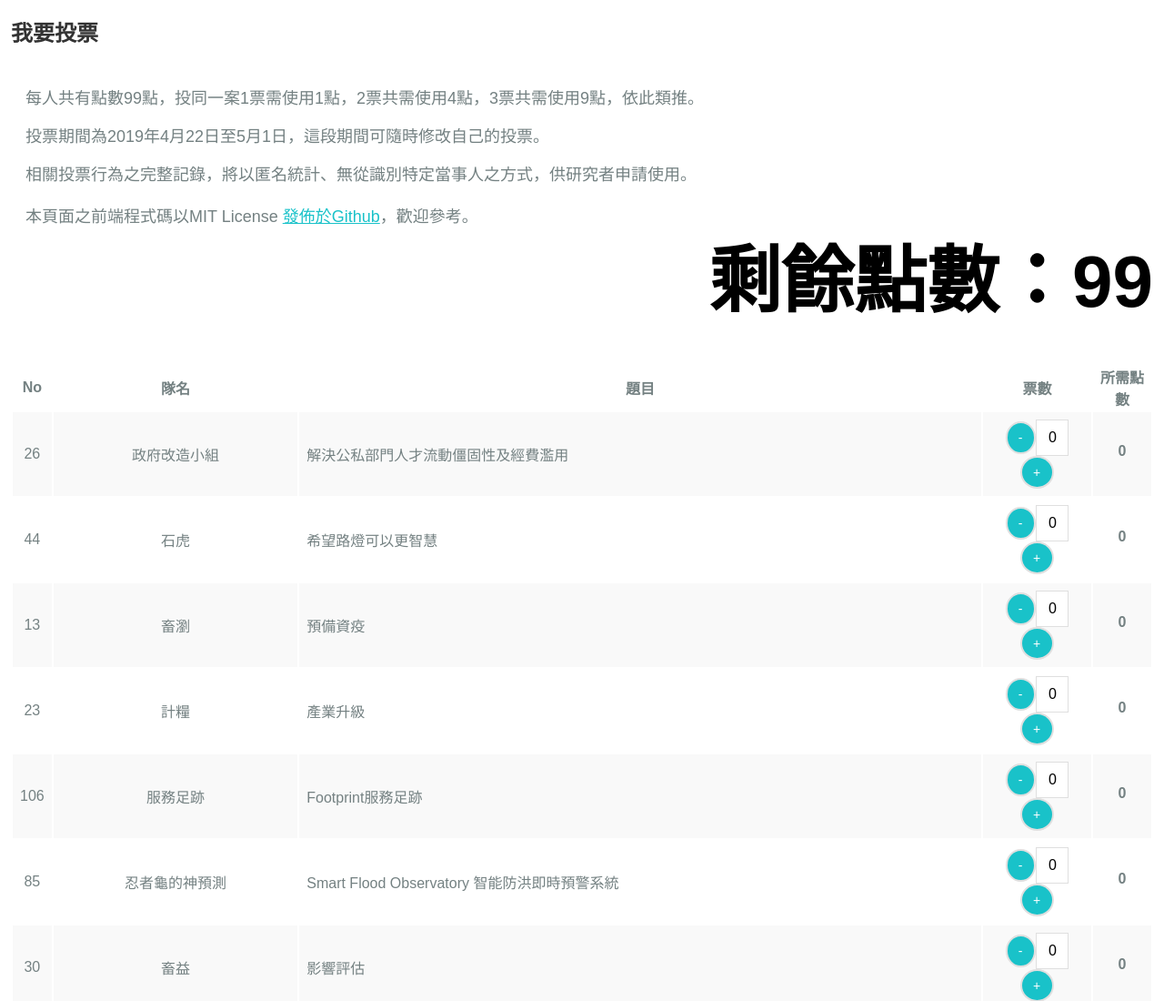
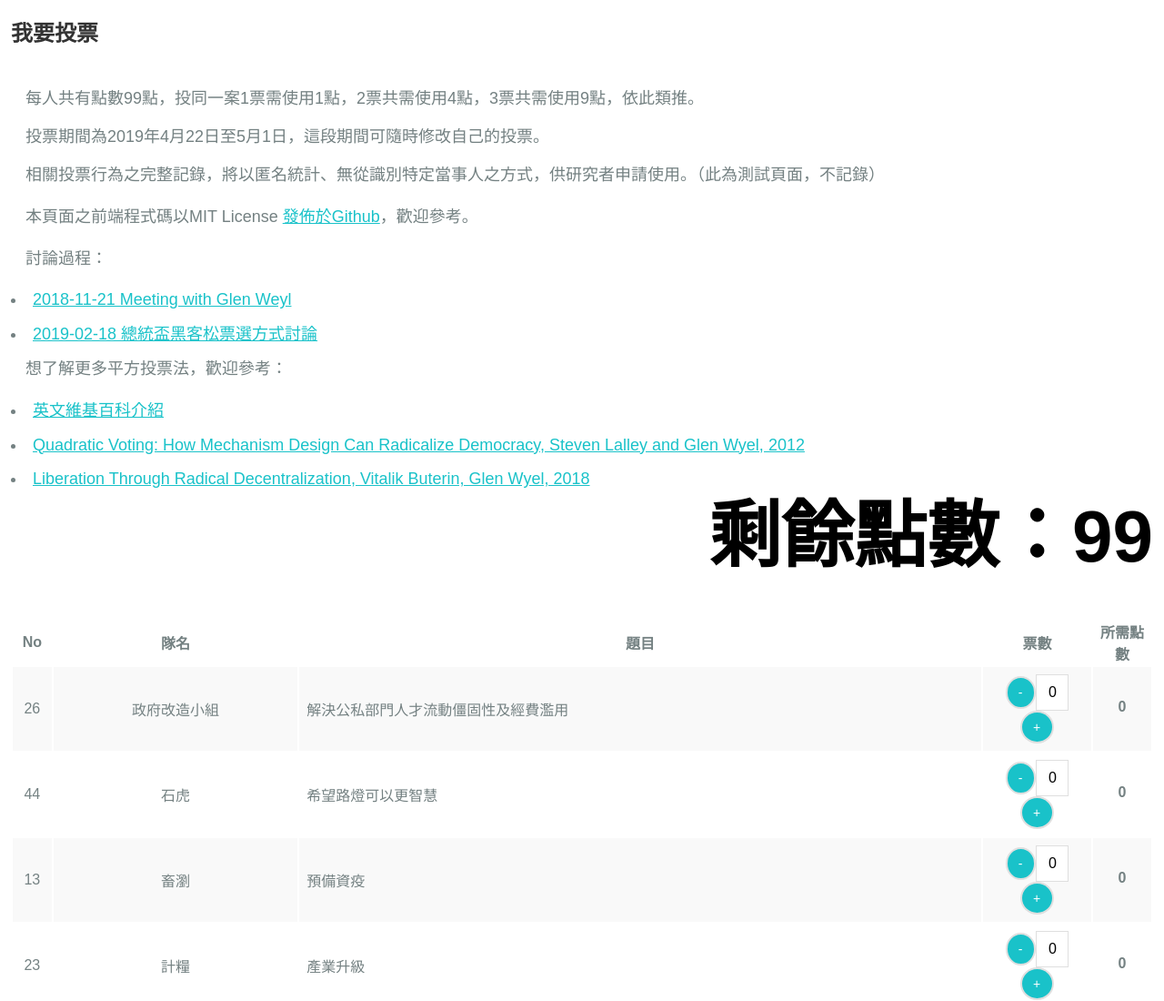
Before and after one commit to PDIS/quadratic-voting-frontend, a plain HTML site: page index.html in a window 1280 px wide. Shown: the top 1100 px of the page at 91% size. Drawn offline with Linux system fonts and the light colour scheme.

Commit message:
fix wording

```diff
--- a/index.html
+++ b/index.html
@@ -190,11 +190,21 @@
                                 投票期間為2019年4月22日至5月1日，這段期間可隨時修改自己的投票。
                             </p>
                             <p class="text-left" style="margin:0 0 8px 16px">
-                                相關投票行為之完整記錄，將以匿名統計、無從識別特定當事人之方式，供研究者申請使用。
+                                相關投票行為之完整記錄，將以匿名統計、無從識別特定當事人之方式，供研究者申請使用。（此為測試頁面，不記錄）
                             </p>
                             <p class="text-left" style="margin:0 0 8px 16px">
                                 本頁面之前端程式碼以MIT License <a href="https://github.com/PDIS/quadratic-voting-frontend">發佈於Github</a>，歡迎參考。
                             </p>
+                            <p class="text-left" style="margin:0 0 8px 16px">
+                            討論過程：
+                            </p>
+                            <li><a href="https://sayit.pdis.nat.gov.tw/2018-11-21-meeting-with-glen-weyl">2018-11-21 Meeting with Glen Weyl</a></li>
+                            <li><a href="https://sayit.pdis.nat.gov.tw/2019-02-18-%E7%B8%BD%E7%B5%B1%E7%9B%83%E9%BB%91%E5%AE%A2%E6%9D%BE%E7%A5%A8%E9%81%B8%E6%96%B9%E5%BC%8F%E8%A8%8E%E8%AB%96">2019-02-18 總統盃黑客松票選方式討論</a></li>
+
+                            <p class="text-left" style="margin:0 0 8px 16px">想了解更多平方投票法，歡迎參考：</p>
+                            <li><a href="https://en.wikipedia.org/wiki/Quadratic_voting">英文維基百科介紹</a>
+                            <li><a href="https://papers.ssrn.com/sol3/papers.cfm?abstract_id=2003531">Quadratic Voting: How Mechanism Design Can Radicalize Democracy, Steven Lalley and Glen Wyel, 2012</a>
+                            <li><a href="https://medium.com/@VitalikButerin/liberation-through-radical-decentralization-22fc4bedc2ac">Liberation Through Radical Decentralization, Vitalik Buterin, Glen Wyel, 2018</a>
                         </div>
                     </div>
 
```
